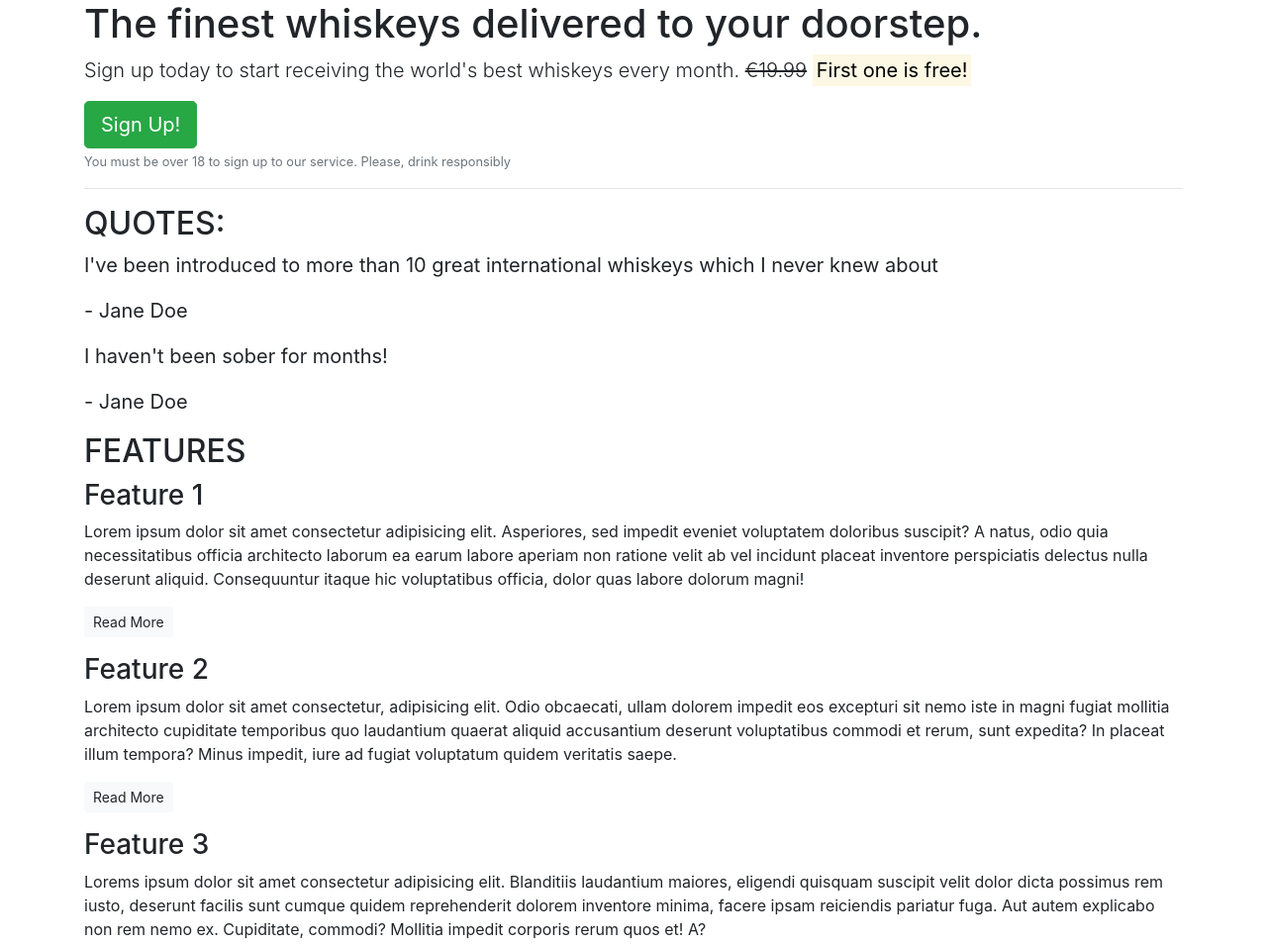
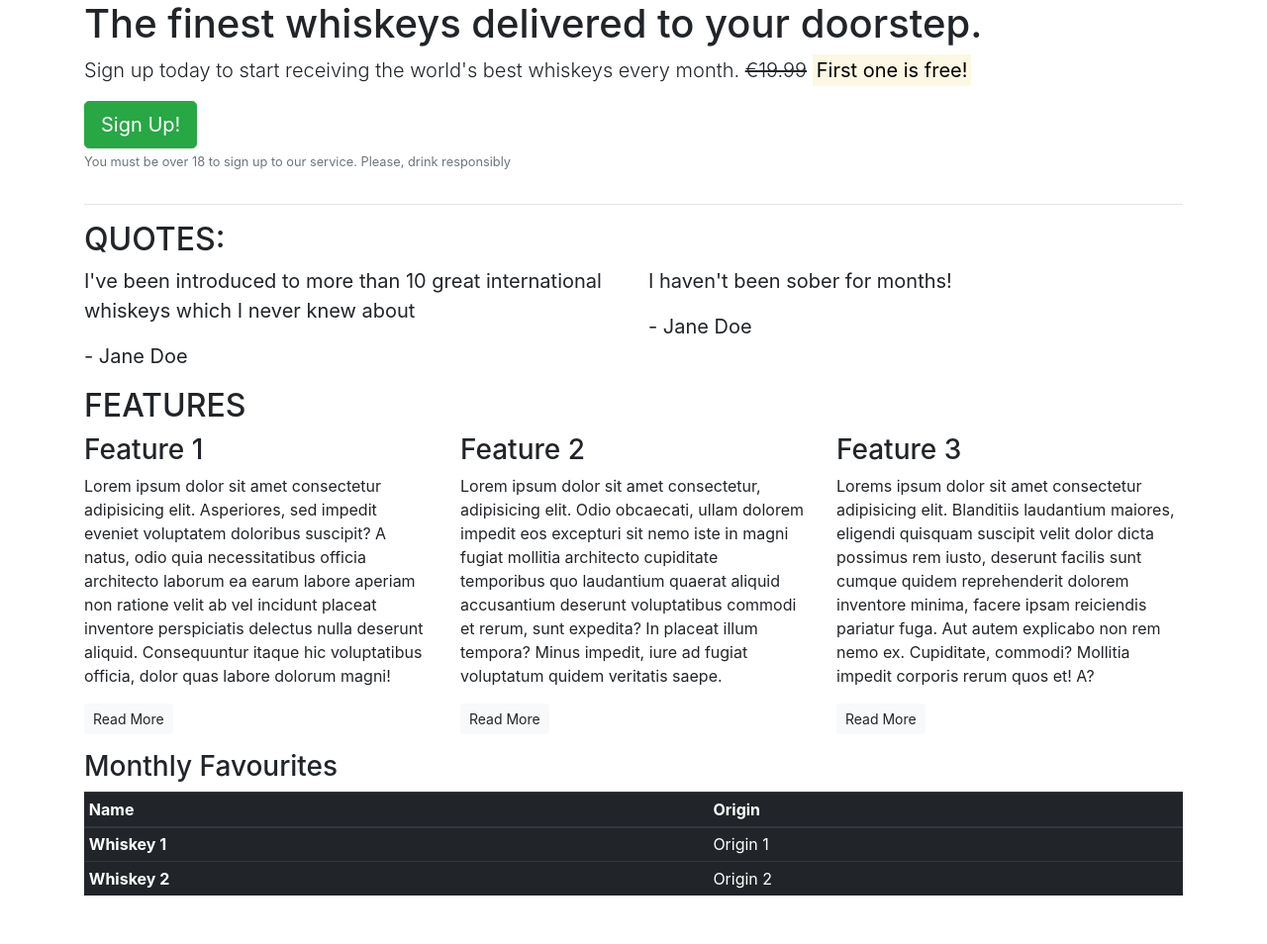
Before and after one commit to AnnaLouise500/bootstrap, a plain HTML site: page index.html in a window 1280 px wide. Shown: the top 954 px of the page at 99% size. After the commit the page ends 921 px from the top, so only its background shows below. Drawn offline with nearby package versions, Linux system fonts and the light colour scheme.

Commit message:
Reponsive Design Part 2

```diff
--- a/index.html
+++ b/index.html
@@ -9,40 +9,66 @@
 </head>
 <body>
     <article class="container">
+        <div class="row">
+            <div class="col-12">
                 <section class="callout">
                     <h1>The finest whiskeys delivered to your doorstep.</h1>
                     <p class="lead">Sign up today to start receiving the world's best whiskeys every month. <s>€19.99</s> <strong><mark>First one is free!</mark></strong></p>
                     <button class="btn btn-success btn-lg">Sign Up!</button>
                     <p class="text-muted"><small>You must be over 18 to sign up to our service. Please, drink responsibly</small></p>
                 </section>
+            </div>
+        </div>
         <hr>
         <section class="quotes">
+            <div class="row">
+                <div class="col-12 col-md-6">
                     <h2 class="text-uppercase">Quotes:</h2>
+                </div>
+            </div>
+            <div class="row">
+                <div class="col-12 col-md-6">
                     <blockquote class="blockquote">
                         <p>I've been introduced to more than 10 great international whiskeys which I never knew about</p>
                         <p>- Jane Doe</p>
                     </blockquote>
+                </div>
+                <div class="col-12 col-md-6">
                     <blockquote class="blockquote">
                         <p>I haven't been sober for months!</p>
                         <p>- Jane Doe</p>
                     </blockquote>
+                </div>
+            </div>
         </section>
         <section class="features">
+            <div class="row">
+                <div class="col-12 col-md-6">
                     <h2 class="text-uppercase">Features</h2>
+                </div>
+            </div>
+            <div class="row">
+                <div class="col-12 col-md-6 col-lg-4">
                     <div class="feature">
                         <h3>Feature 1</h3>
                         <p>Lorem ipsum dolor sit amet consectetur adipisicing elit. Asperiores, sed impedit eveniet voluptatem doloribus suscipit? A natus, odio quia necessitatibus officia architecto laborum ea earum labore aperiam non ratione velit ab vel incidunt placeat inventore perspiciatis delectus nulla deserunt aliquid. Consequuntur itaque hic voluptatibus officia, dolor quas labore dolorum magni!</p>
                         <p><a href="" class="btn btn-sm btn-light">Read More</a></p>
                     </div>
+                </div>
+                <div class="col-12 col-md-6 col-lg-4">
                     <div class="feature">
                         <h3>Feature 2</h3>
                         <p>Lorem ipsum dolor sit amet consectetur, adipisicing elit. Odio obcaecati, ullam dolorem impedit eos excepturi sit nemo iste in magni fugiat mollitia architecto cupiditate temporibus quo laudantium quaerat aliquid accusantium deserunt voluptatibus commodi et rerum, sunt expedita? In placeat illum tempora? Minus impedit, iure ad fugiat voluptatum quidem veritatis saepe.</p>
                         <p><a href="" class="btn btn-sm btn-light">Read More</a></p>
                     </div>
+                </div>
+                <div class="col-12 d-md-none d-lg-block col-lg-4">
                     <div class="feature">
                         <h3>Feature 3</h3>
                         <p>Lorems ipsum dolor sit amet consectetur adipisicing elit. Blanditiis laudantium maiores, eligendi quisquam suscipit velit dolor dicta possimus rem iusto, deserunt facilis sunt cumque quidem reprehenderit dolorem inventore minima, facere ipsam reiciendis pariatur fuga. Aut autem explicabo non rem nemo ex. Cupiditate, commodi? Mollitia impedit corporis rerum quos et! A?</p>
                         <p><a href="" class="btn btn-sm btn-light">Read More</a></p>
+                    </div>
+                </div>
             </div>
         </section>
         <section>
```
Lines whose indentation alone changed are shown as unchanged.
